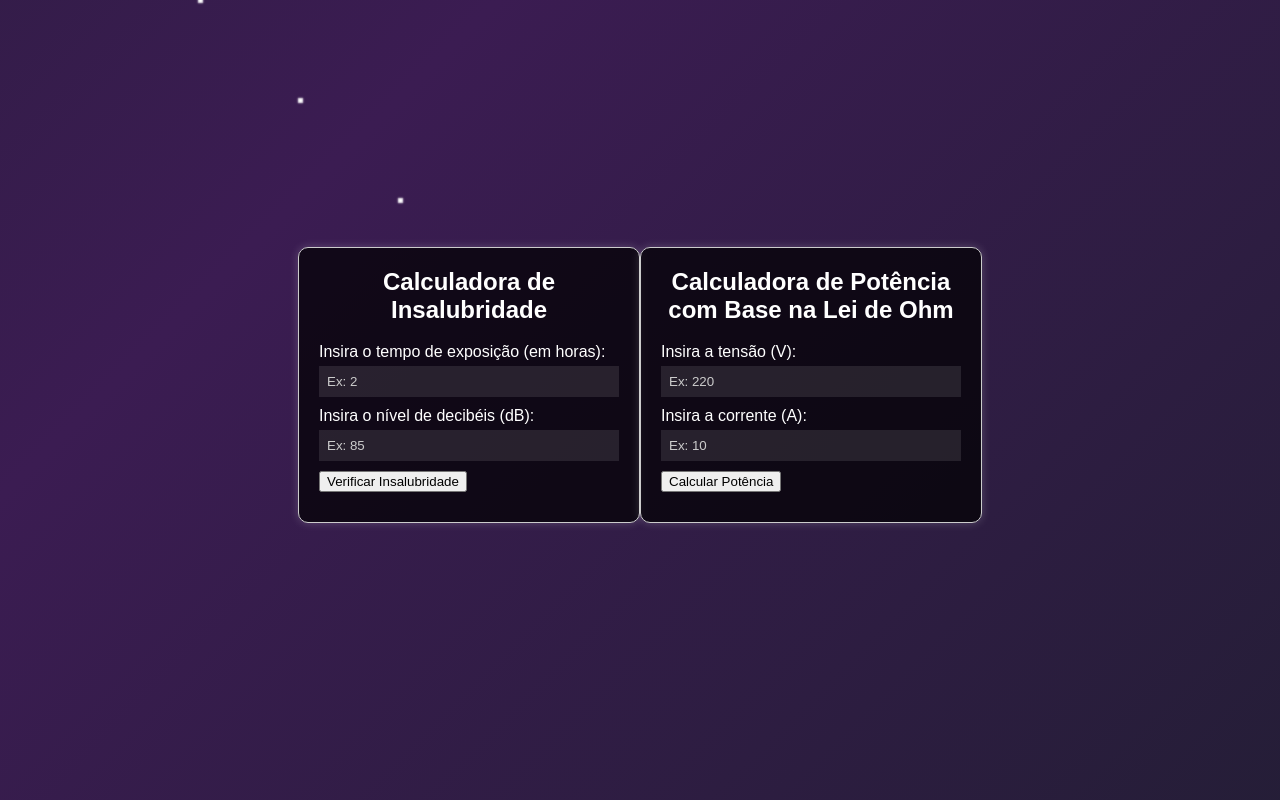
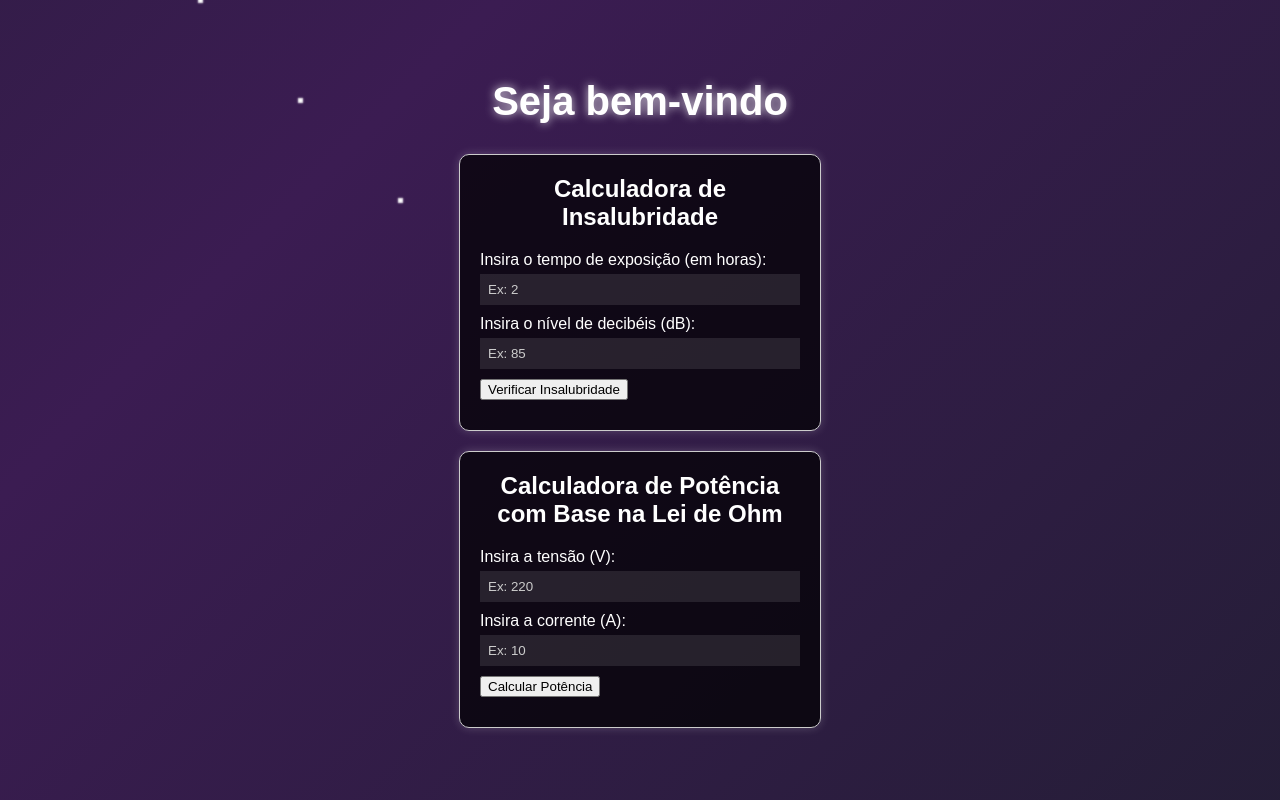
Before and after one commit to angelo-rcp/sera, a plain HTML site: page index.html in a window 1280 px wide. Drawn offline with Linux system fonts and the light colour scheme.

Commit message:
Update index.html

```diff
--- a/index.html
+++ b/index.html
@@ -12,6 +12,7 @@
             padding: 0;
             height: 100vh;
             display: flex;
+            flex-direction: column;
             justify-content: center;
             align-items: center;
             background: linear-gradient(135deg, #1e1e2f, #3b1c52, #1e1e2f);
@@ -27,15 +28,23 @@
             100% { background-position: 0% 50%; }
         }
 
+        /* Estilo do título */
+        h1 {
+            text-align: center;
+            font-size: 2.5rem;
+            margin-bottom: 30px;
+            text-shadow: 0 0 10px rgba(255, 255, 255, 0.8);
+        }
+
         /* Estilo das calculadoras */
         .calculator {
-            margin-bottom: 30px;
+            margin-bottom: 20px;
             padding: 20px;
             border: 1px solid #ccc;
             border-radius: 10px;
             box-shadow: 0 0 10px rgba(255, 255, 255, 0.2);
             background: rgba(0, 0, 0, 0.7);
-            width: 300px;
+            width: 320px;
         }
         .calculator h2 {
             margin-top: 0;
@@ -99,6 +108,9 @@
 <body>
     <div class="stars"></div>
 
+    <!-- Título centralizado -->
+    <h1>Seja bem-vindo</h1>
+
     <!-- Calculadora de Insalubridade -->
     <div class="calculator">
         <h2>Calculadora de Insalubridade</h2>
```
